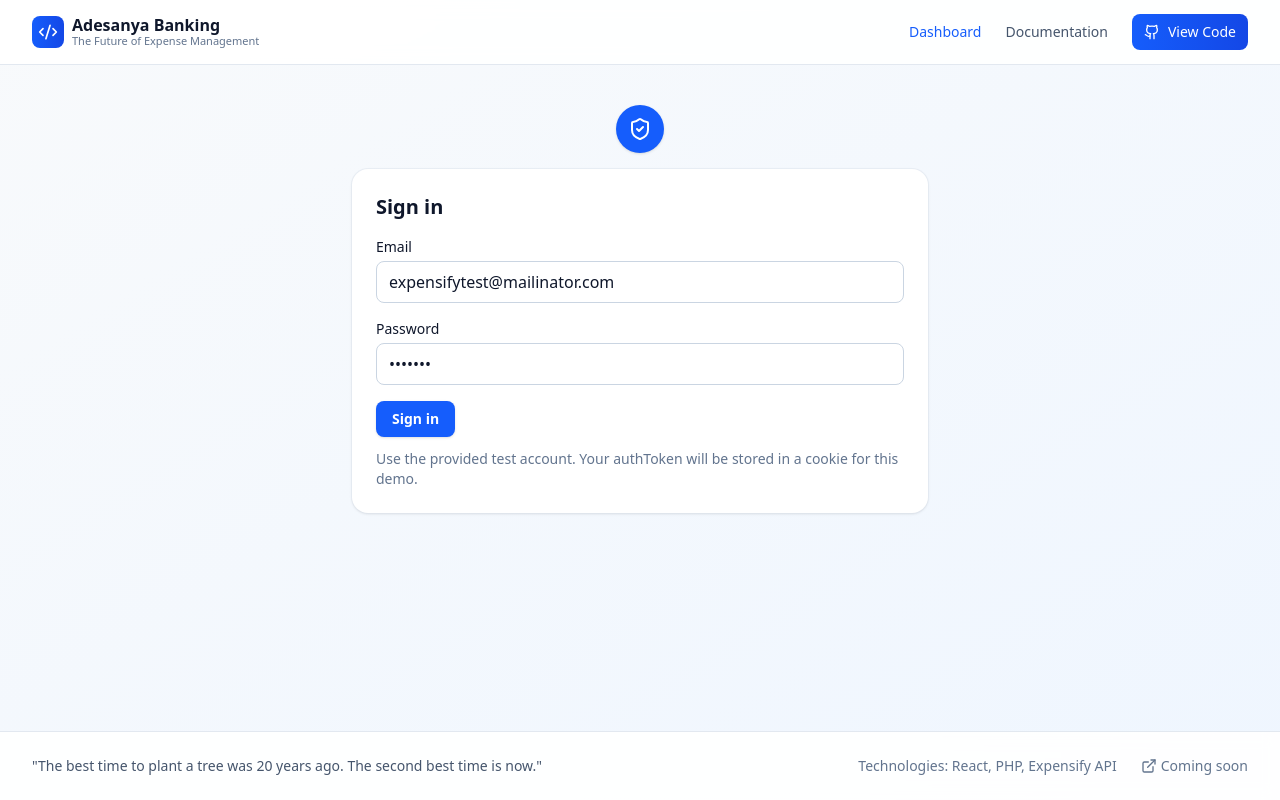
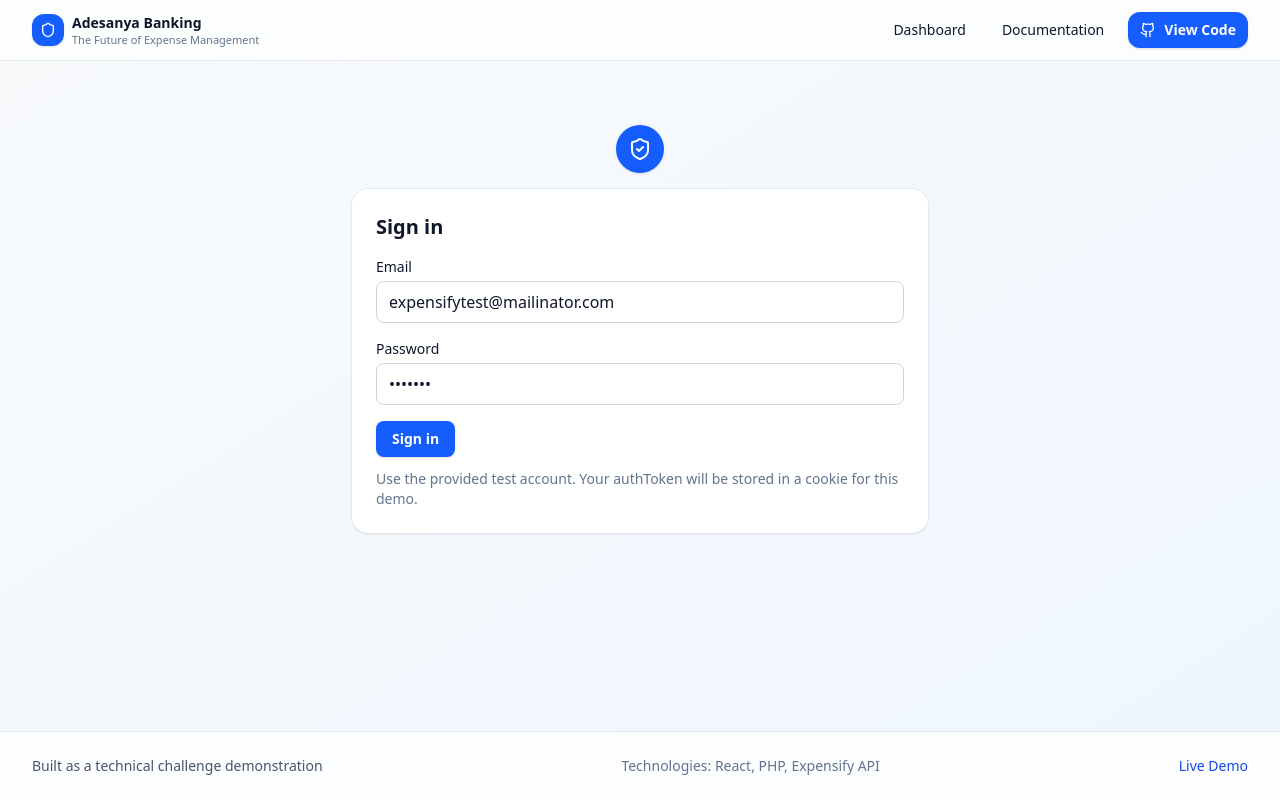
Before and after one commit to tdkayy/my-app, a React (Vite) app: page /dashboard in a window 1280 px wide. Built offline with nearby package versions, Linux system fonts and the light colour scheme.

Commit message:
consistent styling

```diff
--- a/src/Layout.jsx
+++ b/src/Layout.jsx
@@ -1,77 +1,72 @@
+// src/Layout.jsx
 import React from "react";
-import { Link, useLocation } from "react-router-dom";
-import { createPageUrl } from "@/utils";
-import { Code2, ExternalLink, Github } from "lucide-react";
+import { Shield, Github } from "lucide-react";
+import { Link } from "react-router-dom";
 
 export default function Layout({ children }) {
-  const location = useLocation();
-
   return (
     <div className="min-h-screen flex flex-col bg-gradient-to-br from-slate-50 to-blue-50 text-slate-900 selection:bg-blue-200/60">
       {/* Header */}
-      <header className="sticky top-0 z-50 bg-white/90 backdrop-blur border-b border-slate-200">
-        <div className="max-w-7xl mx-auto px-4 sm:px-6 lg:px-8 h-16 flex items-center justify-between">
+      <header className="sticky top-0 z-30 backdrop-blur supports-[backdrop-filter]:bg-white/70 bg-white/90 border-b border-slate-200">
+        <div className="mx-auto w-full max-w-7xl px-4 sm:px-6 lg:px-8 py-3">
+          <div className="flex flex-wrap items-center gap-3">
             {/* Brand */}
-          <Link to={createPageUrl("Dashboard")} className="flex items-center gap-2">
-            <div className="w-8 h-8 rounded-lg bg-gradient-to-r from-blue-600 to-blue-700 grid place-items-center">
-              <Code2 className="w-5 h-5 text-white" />
-            </div>
-            <div>
-              <div className="text-base font-bold leading-tight">Adesanya Banking</div>
-              <div className="text-[11px] text-slate-500 -mt-0.5">The Future of Expense Management</div>
+            <Link to="/" className="inline-flex items-center gap-2">
+              <span className="inline-flex h-8 w-8 items-center justify-center rounded-xl bg-blue-600 text-white shadow-sm">
+                <Shield className="h-4 w-4" />
+              </span>
+              <div className="leading-tight">
+                <div className="text-sm font-semibold">Adesanya Banking</div>
+                <div className="text-[11px] text-slate-500">The Future of Expense Management</div>
               </div>
             </Link>
 
             {/* Nav */}
-          <nav className="flex items-center gap-6">
+            <nav className="ml-auto flex items-center gap-2 sm:gap-3">
               <Link
-              to={createPageUrl("Dashboard")}
-              className={`text-sm font-medium transition-colors ${
-                location.pathname === createPageUrl("Dashboard")
-                  ? "text-blue-600"
-                  : "text-slate-600 hover:text-blue-600"
-              }`}
+                to="/dashboard"
+                className="px-3 py-2 text-sm font-medium rounded-lg hover:bg-slate-100 transition"
               >
                 Dashboard
               </Link>
               <Link
-              to={createPageUrl("Documentation")}
-              className={`text-sm font-medium transition-colors ${
-                location.pathname === createPageUrl("Documentation")
-                  ? "text-blue-600"
-                  : "text-slate-600 hover:text-blue-600"
-              }`}
+                to="/docs"
+                className="px-3 py-2 text-sm font-medium rounded-lg hover:bg-slate-100 transition"
               >
                 Documentation
               </Link>
-
               <a
                 href="https://github.com/tdkayy/my-app"
                 target="_blank"
-              className="inline-flex items-center gap-2 text-sm font-medium text-white bg-gradient-to-r from-blue-600 to-blue-700 rounded-lg px-3 py-2 hover:from-blue-700 hover:to-blue-800"
+                rel="noreferrer"
+                className="inline-flex items-center gap-2 rounded-xl bg-blue-600 px-3 py-2 text-sm font-semibold text-white shadow-sm hover:bg-blue-700"
               >
-              <Github className="w-4 h-4" />
-              View Code
+                <Github className="h-4 w-4" />
+                <span>View Code</span>
               </a>
             </nav>
+          </div>
         </div>
       </header>
 
       {/* Main */}
-      <main className="flex-1">{children}</main>
+      <main className="flex-1">
+        <div className="mx-auto w-full max-w-7xl px-4 sm:px-6 lg:px-8 py-6">
+          {children}
+        </div>
+      </main>
 
-      {/* Sticky Footer */}
-      <footer className="mt-auto bg-white/90 backdrop-blur border-t border-slate-200">
-        <div className="max-w-7xl mx-auto px-4 sm:px-6 lg:px-8 py-6 flex flex-col md:flex-row items-center justify-between gap-3">
-          <div className="text-sm text-slate-600">
-          "The best time to plant a tree was 20 years ago. The second best time is now."
-          </div>
-          <div className="flex items-center gap-6 text-sm text-slate-500">
-            <span>Technologies: React, PHP, Expensify API</span>
-            <span className="inline-flex items-center gap-1">
-              <ExternalLink className="w-4 h-4" /> Coming soon
-            </span>
-          </div>
+      {/* Footer — pinned to bottom via flex layout */}
+      <footer className="mt-auto border-t border-slate-200 bg-white/80">
+        <div className="mx-auto w-full max-w-7xl px-4 sm:px-6 lg:px-8 py-6 text-sm text-slate-600 flex flex-col sm:flex-row items-center justify-between gap-3">
+          <div>Built as a technical challenge demonstration</div>
+          <div className="text-slate-500">Technologies: React, PHP, Expensify API</div>
+          <a
+            href="/live"
+            className="inline-flex items-center gap-1 text-blue-700 hover:underline"
+          >
+            Live Demo
+          </a>
         </div>
       </footer>
     </div>
--- a/src/components/dashboard/StatsOverview.jsx
+++ b/src/components/dashboard/StatsOverview.jsx
@@ -1,12 +1,8 @@
+// src/components/dashboard/StatsOverview.jsx
 import React, { useMemo } from "react";
 import { formatMoneyCents } from "entities/transaction/transaction.model";
 import { CreditCard, ListChecks, CalendarDays, LineChart } from "lucide-react";
 
-/**
- * Props:
- * - transactions: Array<Transaction>
- * - loading: boolean
- */
 export default function StatsOverview({ transactions = [], loading = false }) {
   const { totalCents, count, last30Count, avgCents, topMerchant } = useMemo(() => {
     const now = Date.now();
@@ -34,25 +30,24 @@ export default function StatsOverview({ transactions = [], loading = false }) {
   }, [transactions]);
 
   return (
-    <section className="grid gap-4 md:grid-cols-4 mb-4">
+    <section className="grid gap-3 sm:gap-4 grid-cols-1 md:grid-cols-4 mb-2">
       <Card title="Total" icon={CreditCard}>
-        {loading ? <Skeleton /> : <strong>{formatMoneyCents(totalCents)}</strong>}
+        {loading ? <Skeleton /> : <strong className="text-lg sm:text-xl">{formatMoneyCents(totalCents)}</strong>}
       </Card>
       <Card title="Transactions" icon={ListChecks}>
-        {loading ? <Skeleton /> : <strong>{count}</strong>}
+        {loading ? <Skeleton /> : <strong className="text-lg sm:text-xl">{count}</strong>}
       </Card>
       <Card title="Last 30 days" icon={CalendarDays}>
-        {loading ? <Skeleton /> : <strong>{last30Count}</strong>}
+        {loading ? <Skeleton /> : <strong className="text-lg sm:text-xl">{last30Count}</strong>}
       </Card>
       <Card title="Average" icon={LineChart}>
-        {loading ? <Skeleton /> : <strong>{formatMoneyCents(avgCents)}</strong>}
+        {loading ? <Skeleton /> : <strong className="text-lg sm:text-xl">{formatMoneyCents(avgCents)}</strong>}
       </Card>
 
-      {/* Keep showing Top Merchant below if you want */}
       <div className="md:col-span-4">
         <div className="rounded-xl border border-slate-200 bg-white p-4 shadow-sm">
           <div className="text-[11px] font-semibold text-slate-500 mb-1">Top Merchant</div>
-          <div className="text-lg"><strong>{topMerchant || "—"}</strong></div>
+          <div className="text-base sm:text-lg"><strong>{topMerchant || "—"}</strong></div>
         </div>
       </div>
     </section>
@@ -66,11 +61,10 @@ function Card({ title, icon: Icon, children }) {
         {Icon ? <Icon className="w-4 h-4 text-blue-600" /> : null}
         <span>{title}</span>
       </div>
-      <div className="text-lg">{children}</div>
+      <div className="text-slate-900">{children}</div>
     </div>
   );
 }
-
 function Skeleton() {
   return <div className="h-5 bg-slate-100 rounded-md" />;
 }
--- a/src/pages/Dashboard.jsx
+++ b/src/pages/Dashboard.jsx
@@ -1,4 +1,5 @@
-import React, { useCallback, useEffect, useState, useRef } from "react";
+// src/Dashboard.jsx
+import React, { useCallback, useEffect, useState } from "react";
 import { setCookie, getCookie, deleteCookie } from "lib/cookies";
 import { authAndGetToken, fetchAllTransactions, createNewTransaction } from "entities/transaction";
 import AddTransactionForm from "components/dashboard/AddTransactionForm.jsx";
@@ -6,8 +7,7 @@ import AuthForm from "components/dashboard/AuthForm.jsx";
 import TransactionTable from "components/dashboard/TransactionTable.jsx";
 import StatsOverview from "components/dashboard/StatsOverview.jsx";
 import ErrorBoundary from "components/dashboard/ErrorBoundary";
-import { Plus, X } from "lucide-react";
-import Modal from "components/ui/Modal";
+import { Plus } from "lucide-react";
 
 export default function Dashboard() {
   const [authToken, setAuthToken] = useState(getCookie("authToken") || "");
@@ -15,14 +15,7 @@ export default function Dashboard() {
   const [loading, setLoading] = useState(false);
   const [error, setError] = useState("");
   const [transactions, setTransactions] = useState([]);
-  const [showAdd, setShowAdd] = useState(false);
-
-  const focusRef = useRef(null);
-  useEffect(() => { if (showAdd) focusRef.current?.focus(); }, [showAdd]);
-
-  // NEW: controls the modal visibility
-  const [showAddModal, setShowAddModal] = useState(false);
-  const modalFirstFieldRef = useRef(null);
+  const [showModal, setShowModal] = useState(false); // purely presentational
 
   const refresh = useCallback(async () => {
     if (!authToken) return;
@@ -86,8 +79,7 @@ export default function Dashboard() {
     const amountCents = Math.round(Number(amount) * 100);
     try {
       await createNewTransaction(authToken, { date, merchant, amountCents, currency: "GBP" });
-      await refresh();                  // authoritative refresh
-      setShowAddModal(false);           // close modal on success
+      await refresh();
     } catch (e) {
       console.error(e);
       setError(e?.message || "Create failed");
@@ -101,20 +93,6 @@ export default function Dashboard() {
     return () => clearTimeout(t);
   }, [error]);
 
-  // ===== Modal UX bits (backdrop click + ESC) =====
-  useEffect(() => {
-    if (!showAddModal) return;
-    const onKey = (e) => { if (e.key === "Escape") setShowAddModal(false); };
-    window.addEventListener("keydown", onKey);
-    // focus first field (date) once modal opens (non-breaking to AddTransactionForm)
-    setTimeout(() => {
-      modalFirstFieldRef.current?.focus?.();
-    }, 0);
-    return () => window.removeEventListener("keydown", onKey);
-  }, [showAddModal]);
-
-  const stop = (e) => e.stopPropagation();
-
   if (!authToken) {
     return (
       <ErrorBoundary>
@@ -125,16 +103,15 @@ export default function Dashboard() {
 
   return (
     <ErrorBoundary>
-      <div className="page max-w-7xl mx-auto px-4 sm:px-6 lg:px-8 py-6">
-        {/* Header */}
-        <header className="mb-4 flex items-center justify-between gap-3">
+      {/* Page header */}
+      <div className="mb-4 flex flex-col gap-3 sm:flex-row sm:items-center sm:justify-between">
         <div className="text-sm text-slate-600">
           {userEmail ? (
             <>Welcome <span className="font-medium text-slate-900">{userEmail}</span></>
           ) : ("signed in")}
         </div>
 
-          <div className="flex items-center gap-2">
+        <div className="flex flex-wrap items-center gap-2">
           <button
             onClick={refresh}
             disabled={loading}
@@ -143,12 +120,11 @@ export default function Dashboard() {
             {loading ? "Refreshing…" : "Refresh"}
           </button>
 
-            {/* Open modal */}
           <button
-              onClick={() => setShowAdd(true)}
-              className="inline-flex items-center rounded-lg bg-blue-600 px-3 py-2 text-sm font-semibold text-white shadow-sm hover:bg-blue-700"
+            onClick={() => setShowModal(true)}
+            className="inline-flex items-center gap-2 rounded-xl bg-blue-600 px-3 py-2 text-sm font-semibold text-white shadow-sm hover:bg-blue-700"
           >
-              <Plus className="mr-1.5 h-4 w-4" />
+            <Plus className="h-4 w-4" />
             Add Transaction
           </button>
 
@@ -159,7 +135,7 @@ export default function Dashboard() {
             Log out
           </button>
         </div>
-        </header>
+      </div>
 
       {/* KPI cards */}
       <div className="rounded-2xl bg-white shadow-sm ring-1 ring-slate-200/60 p-4 mb-4">
@@ -167,22 +143,33 @@ export default function Dashboard() {
       </div>
 
       {/* Table */}
-        <section className="rounded-2xl bg-white shadow-sm ring-1 ring-slate-200/60 mt-4 p-4">
+      <section className="rounded-2xl bg-white shadow-sm ring-1 ring-slate-200/60 p-4">
         <TransactionTable rows={transactions} onBulkAdd={undefined} />
       </section>
 
       {error ? <div className="text-red-600 mt-3 text-sm">{error}</div> : null}
 
-        {/* Modal with your exact form component */}
-        <Modal title="Add New Transaction" open={showAdd} onClose={() => setShowAdd(false)}>
-          <AddTransactionForm
-            onAdd={async (data) => {
-              await handleAdd(data);
-              setShowAdd(false);         // close on success
-            }}
-          />
-        </Modal>
+      {/* Modal (presentation only) */}
+      {showModal && (
+        <div className="fixed inset-0 z-40 flex items-end sm:items-center justify-center p-4 bg-slate-900/40">
+          <div className="w-full sm:max-w-lg rounded-2xl bg-white shadow-xl ring-1 ring-slate-200/70">
+            <div className="border-b border-slate-200 px-4 py-3 flex items-center justify-between">
+              <h3 className="text-base font-semibold">Add New Transaction</h3>
+              <button
+                className="rounded-md px-2 py-1 text-slate-500 hover:bg-slate-100"
+                onClick={() => setShowModal(false)}
+                aria-label="Close"
+              >
+                ×
+              </button>
             </div>
+            <div className="p-4">
+              {/* vertical form layout already handled in AddTransactionForm */}
+              <AddTransactionForm onAdd={async (...a) => { await handleAdd(...a); setShowModal(false); }} />
+            </div>
+          </div>
+        </div>
+      )}
     </ErrorBoundary>
   );
 }
```
Also changed, not shown: src/components/dashboard/TransactionTable.jsx (+40 -66 lines). Lines whose indentation alone changed are shown as unchanged.
